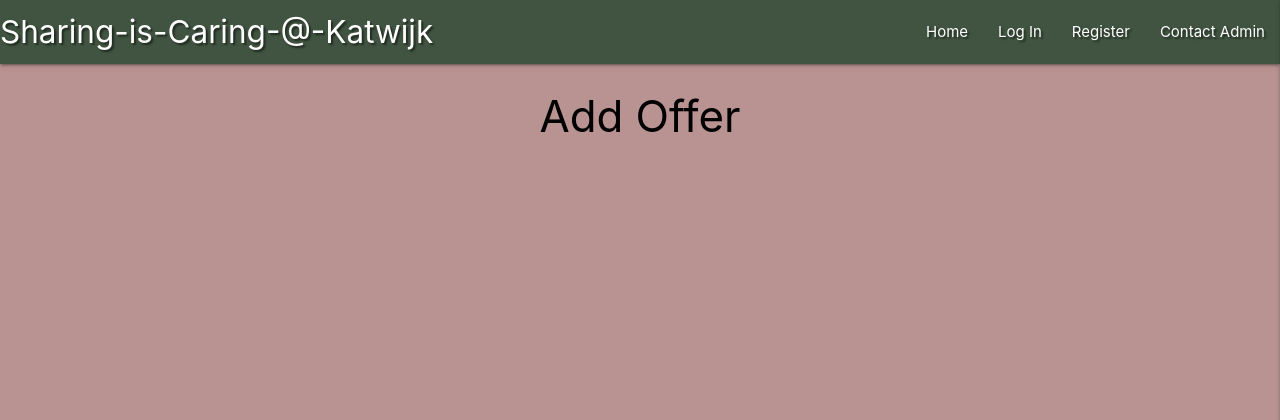
After one commit to Code-Institute-Submissions/Morpheus-23-my-dutch-life_JulRseub, a Flask app: page /add_offer in a window 1280 px wide. The commit adds this page. Shown: the top 420 px of the page. Run offline with Flask 2, Linux system fonts and the light colour scheme; some libraries are stand-ins or nearby versions.

Commit message:
fixed errors in app.py, offers.html, added add_offer.html

```diff
--- a/app.py
+++ b/app.py
@@ -16,11 +16,15 @@ app.secret_key = os.environ.get("SECRET_KEY")
 
 mongo = PyMongo(app)
 
+
 @app.route("/")
 @app.route("/get_offers")
 def get_offers():
     offers = list(mongo.db.offers.find())
+    # maybe format the date
+
     return render_template("offers.html", offers=offers)
+
 
 @app.route("/register", methods=["GET", "POST"])
 def register():
@@ -50,6 +54,7 @@ def register():
 
     return render_template("register.html")
 
+
 @app.route("/login", methods=["GET", "POST"])
 def login():
     if request.method == "POST":
@@ -76,6 +81,7 @@ def login():
 
     return render_template("login.html")
 
+
 @app.route("/profile/<username>", methods=["GET", "POST"])
 def profile(username):
     # get the logged in user's username from database
@@ -96,6 +102,11 @@ def logout():
     return redirect(url_for("login"))
 
 
+@app.route("/add_offer")
+def add_offer():
+    return render_template("add_offer.html")
+
+
 if __name__ == "__main__":
     app.run(host=os.environ.get("IP"),
             port=int(os.environ.get("PORT")),
--- /dev/null
+++ b/templates/add_offer.html
@@ -0,0 +1,6 @@
+{% extends "base.html" %}
+{% block content %}
+
+    <h3 class="black-text center-align">Add Offer</h3>
+
+{% endblock %}
--- a/templates/base.html
+++ b/templates/base.html
@@ -28,7 +28,7 @@
                         <li><a href="{{ url_for('get_offers') }}">Home</a></li>
                         {% if session.username %}
                         <li><a href="{{ url_for('profile', username=session['username']) }}">Profile</a></li>
-                            <li><a href="#">Offers</a></li>
+                        <li><a href="{{ url_for('add_offer') }}">New Offers</a></li>
                         <li><a href="#">Manage Categories</a></li>
                         <li><a href="{{ url_for('logout') }}">Log Out</a></li>
                         {% else %}
@@ -48,7 +48,7 @@
                 <li><a href="{{ url_for('get_offers') }}">Home</a></li>
                 {% if session.username %}
                 <li><a href="{{ url_for('profile', username=session['username']) }}">Profile</a></li>
-                    <li><a href="#">Offers</a></li>
+                <li><a href="{{ url_for('add_offer') }}">New Offers</a></li>
                 <li><a href="#">Manage Categories</a></li>
                 <li><a href="{{ url_for('logout') }}">Log Out</a></li>
                 {% else %}
```
Also changed, not shown: templates/offers.html (+14 -7 lines). Lines whose indentation alone changed are shown as unchanged.
